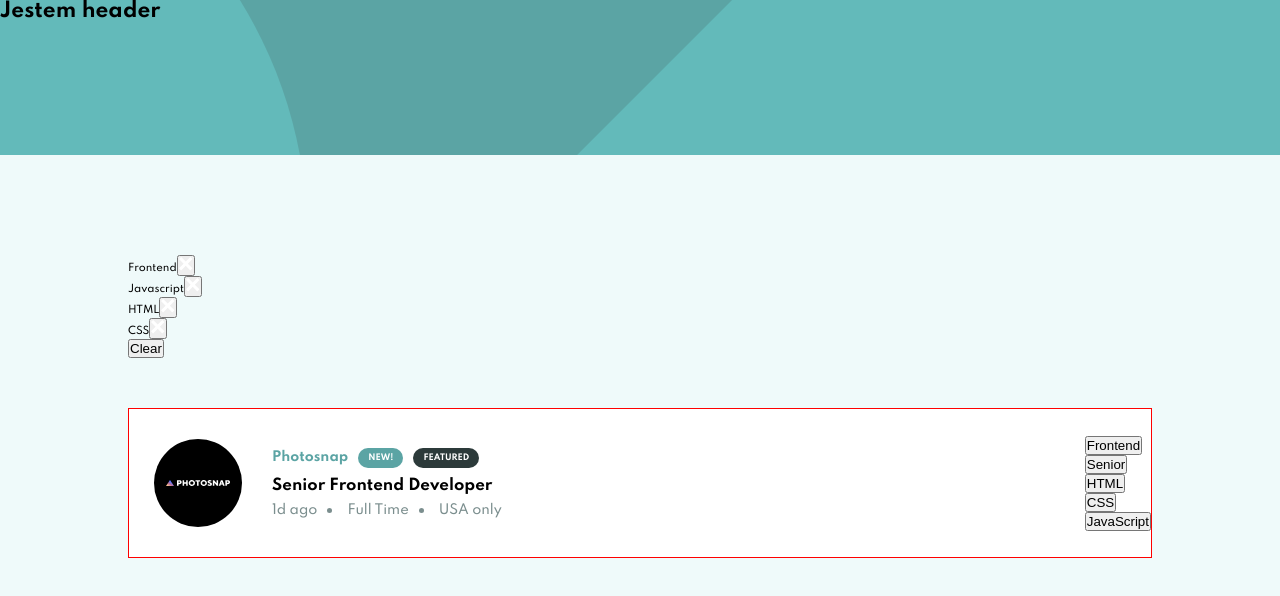
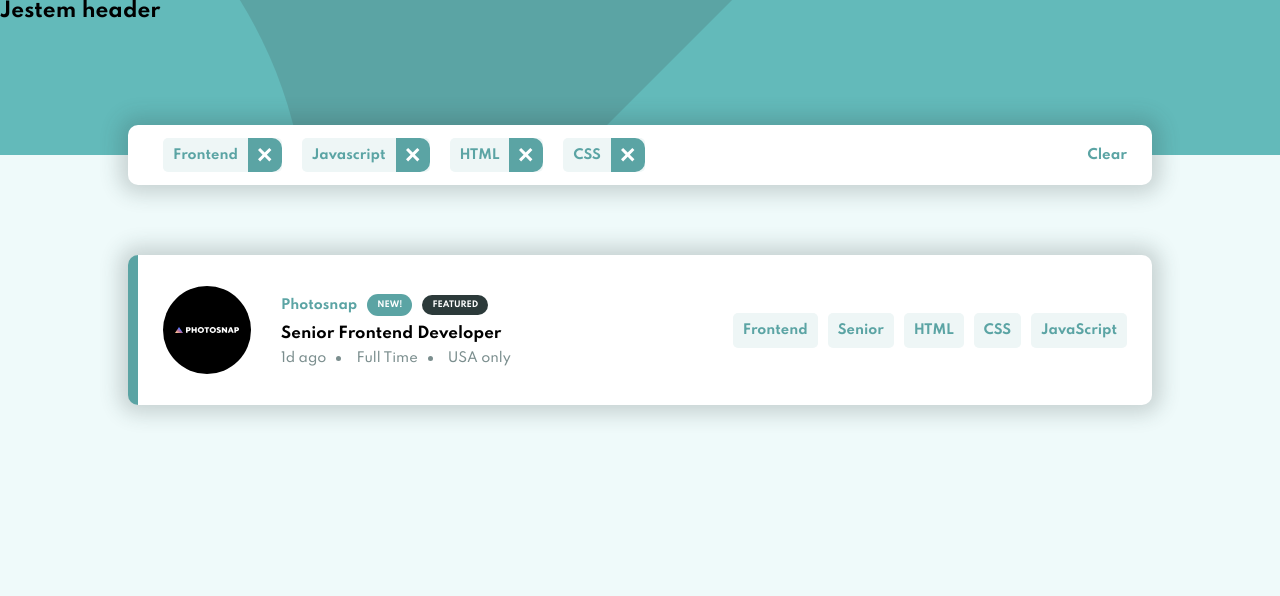
Before and after one commit to PioKl/Job-listings-with-filtering, a React (Create React App) app: page / in a window 1280 px wide. Shown: the top 596 px of the page. Built offline with nearby package versions, Linux system fonts and the light colour scheme.

Commit message:
Styles update

```diff
--- a/src/style/Main.scss
+++ b/src/style/Main.scss
@@ -1,12 +1,108 @@
 @import "./App.scss";
+
+%button {
+    color: $desaturatedDarkCyan;
+    background-color: $lightGrayishCyanFt;
+    border: 0;
+    font-family: inherit;
+    font-weight: 700;
+    border-radius: 5px;
+    font-size: 1.3rem;
+}
 
 .main {
     display: grid;
     row-gap: 5rem;
-    padding: 10rem 10vw 0 10vw;
+    padding: 10rem 10vw 10rem 10vw;
 }
 
-.btn {
+.filters {
+    background-color: white;
+    box-shadow: 0rem 0rem 2rem .9rem rgba($veryDarkGrayishCyan, .2);
+    border-radius: 1rem;
+    min-height: 6rem;
+    display: flex;
+    align-items: center;
+    justify-content: space-between;
+    margin-top: -20rem;
+    align-self: center;
+
+    @media only screen and (max-width: $medium) {
+        height: auto;
+    }
+
+    &__list {
+        display: flex;
+        padding-left: 2.5rem;
+
+        @media only screen and (max-width: $medium) {
+            flex-wrap: wrap;
+        }
+    }
+
+    &__item {
+        @extend %button;
+        margin-right: 1rem;
+        margin-left: 1rem;
+        padding-left: 1rem;
+        display: flex;
+        align-items: center;
+
+        @media only screen and (max-width: $medium) {
+            margin: 1rem;
+        }
+    }
+
+    &__item-remove {
+        padding: 1rem;
+        margin-left: 1rem;
+        border: 0;
+        background-color: $desaturatedDarkCyan;
+        border-top-right-radius: 1rem;
+        border-bottom-right-radius: 1rem;
+        cursor: pointer;
+
+        &:hover {
+            background-color: $veryDarkGrayishCyan;
+        }
+
+        &:focus,
+        &:active {
+            outline: none;
+        }
+
+        &:focus {
+            box-shadow: 0 .1rem .5rem rgba($veryDarkGrayishCyan, .9);
+        }
+
+        &:active {
+            transform: translateY(-.2rem);
+            box-shadow: 0 .1rem .5rem rgba(black, .9);
+        }
+
+    }
+
+    &__remove-img {
+        display: block;
+    }
+
+    &__clear {
+        border: 0;
+        background-color: inherit;
+        font-family: inherit;
+        font-weight: 700;
+        margin-right: 2.5rem;
+        color: $desaturatedDarkCyan;
+        cursor: pointer;
+
+        &:hover,
+        &:focus {
+            text-decoration: underline;
+        }
+    }
+}
+
+/* .btn {
     color: $desaturatedDarkCyan;
     background-color: $lightGrayishCyanFt;
     border: 0;
@@ -16,37 +112,52 @@
     border-radius: 5px;
     font-size: 1.3rem;
     cursor: pointer;
-
-    //margin-right: 1rem;
-}
+} */
 
 .job-offers {
     display: flex;
     justify-content: space-between;
-    border: 1px solid red;
     background-color: white;
+    box-shadow: 0rem 0rem 2rem .9rem rgba($veryDarkGrayishCyan, .2);
     height: 15rem;
     align-items: center;
-    position: relative;
+    margin-top: -5rem;
 
-    @media only screen and (max-width: 870px) {
+    @media only screen and (max-width: $medium) {
+        margin-top: 0rem;
+        //margin: 0 auto;
         flex-direction: column;
+        align-items: flex-start;
+        //width: 500px;
+        height: auto;
+    }
+
+    &--featured {
+        border-left: 1rem solid $desaturatedDarkCyan;
+        border-radius: 1rem;
     }
 
     &__info {
         padding-left: 2.5rem;
+        width: 95%;
     }
 
     &__offer {
         display: flex;
+        position: relative;
+
+        @media only screen and (max-width: $medium) {
+            display: block;
+            border-bottom: .1rem solid $darkGrayishCyan;
+        }
 
         &-img {
 
-            /*             @media only screen and (max-width: 870px) {
+            @media only screen and (max-width: $medium) {
                 position: relative;
-                transform: translate(-100%, -50%);
+                transform: translate(-25%, -50%);
                 width: 50px;
-            } */
+            }
         }
 
         &-info {
@@ -54,6 +165,14 @@
             flex-direction: column;
             justify-content: space-evenly;
             margin-left: 3rem;
+
+            @media only screen and (max-width: $medium) {
+                margin-left: 0rem;
+
+                &>* {
+                    padding-bottom: 1rem;
+                }
+            }
         }
     }
 
@@ -68,6 +187,10 @@
         }
 
         align-items: center;
+
+        @media only screen and (max-width: $medium) {
+            justify-content: flex-start;
+        }
     }
 
     &__company {
@@ -80,7 +203,7 @@
         background-color: $desaturatedDarkCyan;
         color: white;
         border-radius: 10rem;
-        padding: .5rem 1rem;
+        padding: .6rem 1rem;
         text-transform: uppercase;
         font-weight: 700;
         font-size: .8rem;
@@ -119,8 +242,39 @@
 
     }
 
-    &__filters {
+    &__skills {
         padding-right: 2.5rem;
+
+        &-btn {
+            @extend %button;
+            padding: 1rem;
+            cursor: pointer;
+
+            &:hover {
+                background-color: $desaturatedDarkCyan;
+                color: white;
+            }
+
+            &:focus,
+            &:active {
+                outline: none;
+            }
+
+            &:focus {
+                box-shadow: 0 .1rem 1rem rgba($veryDarkGrayishCyan, .5);
+            }
+
+            &:active {
+                transform: translateY(-.1rem);
+                box-shadow: 0 .5rem 1rem rgba($veryDarkGrayishCyan, .2);
+            }
+        }
+
+        @media only screen and (max-width: $medium) {
+            padding-bottom: 1.5rem;
+        }
+
+
 
         ul {
             display: flex;
@@ -135,5 +289,17 @@
 
             }
         }
+
+        @media only screen and (max-width: $medium) {
+            padding-left: 2.5rem;
+
+            ul {
+                flex-wrap: wrap;
+
+                li {
+                    padding: 2rem .1rem 2rem 0rem;
+                }
+            }
+        }
     }
 }
```
